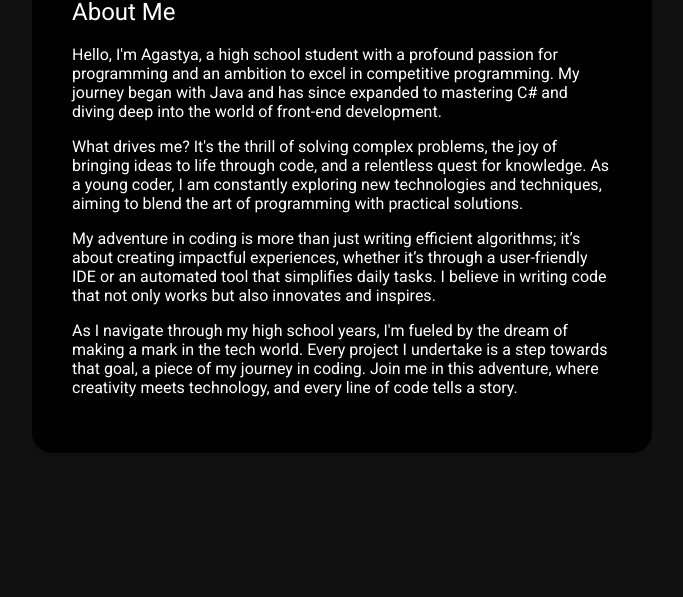
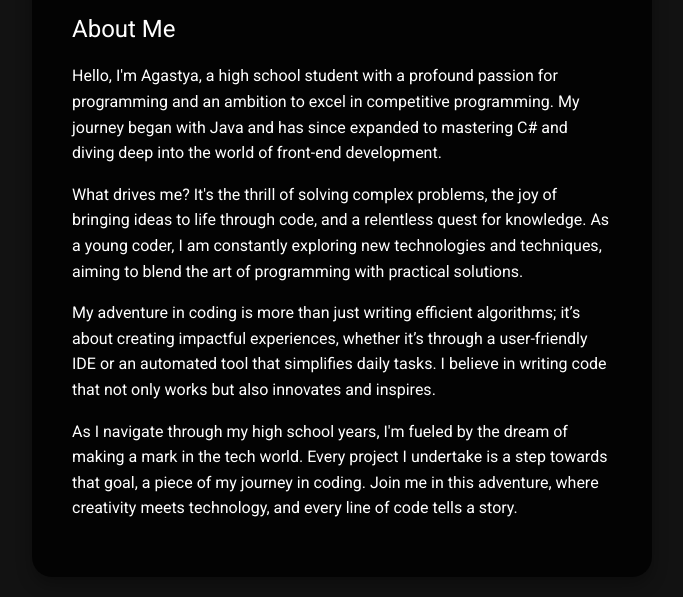
Before and after one commit to agastyahukoo/YouTube, a plain HTML site: page index.html in a window 1280 px wide. Shown: the part 1951-2548 px from the top of the page, without its empty margins (298-981 px from the left). Before the commit the page ends 2424 px from the top, so only its background shows below. Drawn offline with nearby package versions, Linux system fonts and the light colour scheme.

Commit message:
Update index.html

```diff
--- a/index.html
+++ b/index.html
@@ -7,18 +7,23 @@
 <meta name="keywords" content="Agastya Hukoo, Competitive Programming, Java, C#, Front-End Development, Programming Portfolio">
 <meta name="google-site-verification" content="53YyUAx9MwKd9AyHqZnaLSxGmY7bXMXNnw4ieMwqVVg" />
 <title>Agastya Hukoo - Portfolio</title>
-<link href="https://fonts.googleapis.com/css2?family=Roboto:wght@400;500&family=Open+Sans:wght@300;400&display=swap" rel="stylesheet">
+<link href="https://fonts.googleapis.com/css2?family=Roboto:wght@400;500;700&family=Open+Sans:wght@300;400;700&display=swap" rel="stylesheet">
 <link rel="icon" href="/favicon.ico" type="image/x-icon">
 <style>
   body, html {
-    height: auto; /* Changed from 100% to auto to allow content to define the height */
+    height: auto;
     margin: 0;
     padding: 0;
     font-family: 'Open Sans', sans-serif;
     color: #e0e0e0;
     background: #121212;
-    overflow-x: hidden; /* Prevent horizontal scrolling */
-    overflow-y: auto; /* Allow vertical scrolling */
+    overflow-x: hidden;
+    overflow-y: auto;
+  }
+
+  @keyframes fadeIn {
+    from { opacity: 0; }
+    to { opacity: 1; }
   }
 
   .bg {
@@ -37,23 +42,25 @@
 
   .content {
     position: relative;
-    min-height: 100vh; /* Ensure it takes at least the full height of the viewport */
+    min-height: 100vh;
     display: flex;
-    align-items: center; /* This can still center the content vertically */
+    align-items: center;
     justify-content: center;
-    padding: 20px; /* Add some padding to ensure content does not touch the edges */
+    padding: 20px;
+    animation: fadeIn 1.5s ease-out; /* Apply fade-in animation */
   }
 
   .centered-box {
-    background-color: rgba(0, 0, 0, 0.9);
-    backdrop-filter: blur(5px);
+    background-color: rgba(0, 0, 0, 0.8); /* Slightly more transparency for a deeper effect */
+    backdrop-filter: blur(10px); /* Increased blur for a frosted glass effect */
     padding: 40px;
     border-radius: 20px;
     width: 50%;
     max-width: 800px;
     box-sizing: border-box;
     z-index: 1;
-    box-shadow: 0 4px 8px rgba(0,0,0,0.2);
+    box-shadow: 0 8px 16px rgba(0,0,0,0.3); /* Enhanced shadow for more depth */
+    animation: fadeIn 2s ease-out; /* Apply fade-in animation */
   }
 
   .centered-box img, .centered-box a {
@@ -62,13 +69,21 @@
 
   .centered-box .badges a {
     display: inline-block;
-    margin: 0 0.5px;
+    margin: 0 5px; /* Increased margin for better spacing */
   }
 
   .centered-box h1, .centered-box h2, .centered-box h3, .centered-box h4, .centered-box p, .centered-box li {
     color: #ffffff;
     font-weight: normal;
     font-family: 'Roboto', sans-serif;
+  }
+
+  h1, h2, h3 {
+    font-weight: 700; /* Make headings bolder */
+  }
+
+  p {
+    line-height: 1.6; /* Improve readability with increased line height */
   }
 
   @media (max-width: 768px) {
@@ -90,7 +105,7 @@
 <div class="content">
   <div class="centered-box">
     <div align="center">
-      <img src="https://avatars.githubusercontent.com/u/136306593?v=4" alt="Agastya Hukoo" width="200" height="200" style="border-radius:50%">
+      <img src="https://avatars.githubusercontent.com/u/136306593?v=4" alt="Agastya Hukoo's Profile Picture" width="200" height="200" style="border-radius:50%">
       <h1>Agastya Hukoo</h1>
       <h3>Competitive Programmer | Java & C# Enthusiast | Front-End Developer</h3>
     </div>
```
